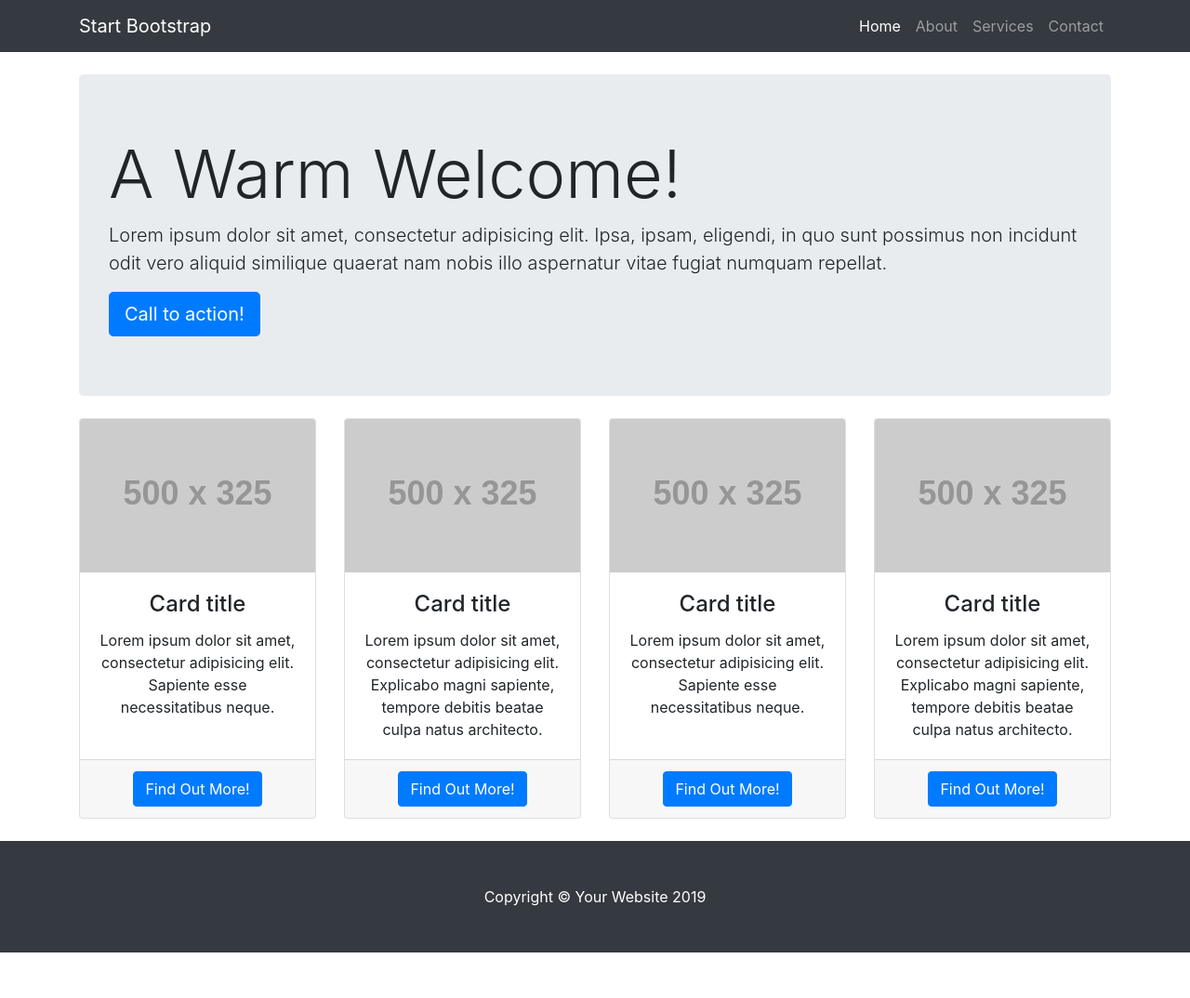
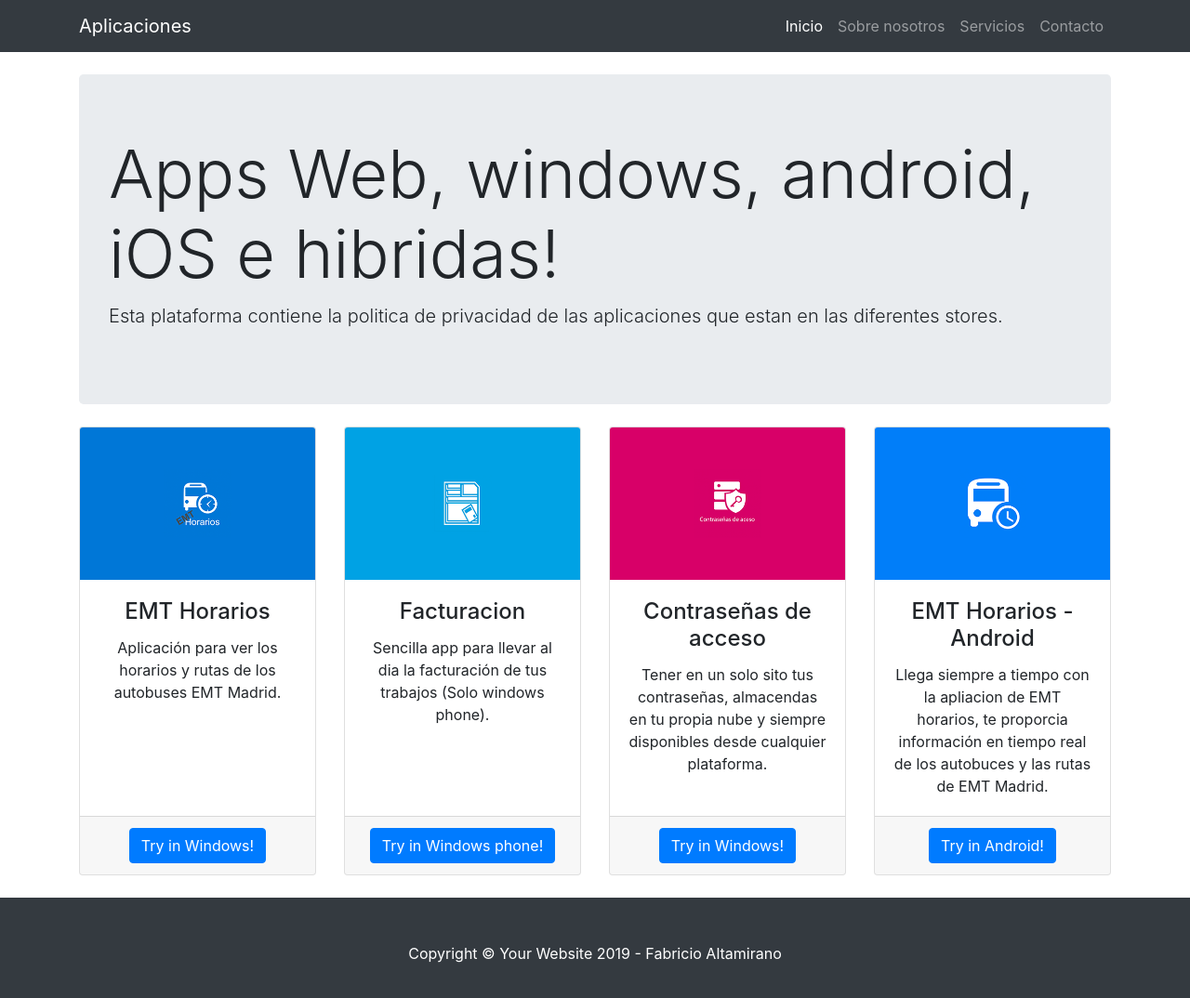
Before and after one commit to vladymix/apps_web, a plain HTML site: page index.html in a window 1280 px wide. Shown: the whole page at 93% size. Before the commit the page ends 1025 px from the top, so only its background shows below. Drawn offline with Linux system fonts and the light colour scheme; placeholder pictures from the web are drawn by us.

Commit message:
create card to all apps

```diff
--- a/index.html
+++ b/index.html
@@ -8,7 +8,7 @@
   <meta name="description" content="">
   <meta name="author" content="">
 
-  <title>Heroic Features - Start Bootstrap Template</title>
+  <title>Fabricio Altamirano - Aplicaciones Web, Winddows, Android, iOS, hibridas</title>
 
   <!-- Bootstrap core CSS -->
   <link href="vendor/bootstrap/css/bootstrap.min.css" rel="stylesheet">
@@ -23,25 +23,25 @@
   <!-- Navigation -->
   <nav class="navbar navbar-expand-lg navbar-dark bg-dark fixed-top">
     <div class="container">
-      <a class="navbar-brand" href="#">Start Bootstrap</a>
+      <a class="navbar-brand" href="#">Aplicaciones</a>
       <button class="navbar-toggler" type="button" data-toggle="collapse" data-target="#navbarResponsive" aria-controls="navbarResponsive" aria-expanded="false" aria-label="Toggle navigation">
         <span class="navbar-toggler-icon"></span>
       </button>
       <div class="collapse navbar-collapse" id="navbarResponsive">
         <ul class="navbar-nav ml-auto">
           <li class="nav-item active">
-            <a class="nav-link" href="#">Home
+            <a class="nav-link" href="#">Inicio
               <span class="sr-only">(current)</span>
             </a>
           </li>
           <li class="nav-item">
-            <a class="nav-link" href="#">About</a>
+            <a class="nav-link" href="#">Sobre nosotros</a>
           </li>
           <li class="nav-item">
-            <a class="nav-link" href="#">Services</a>
+            <a class="nav-link" href="#">Servicios</a>
           </li>
           <li class="nav-item">
-            <a class="nav-link" href="#">Contact</a>
+            <a class="nav-link" href="#">Contacto</a>
           </li>
         </ul>
       </div>
@@ -53,9 +53,8 @@
 
     <!-- Jumbotron Header -->
     <header class="jumbotron my-4">
-      <h1 class="display-3">A Warm Welcome!</h1>
-      <p class="lead">Lorem ipsum dolor sit amet, consectetur adipisicing elit. Ipsa, ipsam, eligendi, in quo sunt possimus non incidunt odit vero aliquid similique quaerat nam nobis illo aspernatur vitae fugiat numquam repellat.</p>
-      <a href="#" class="btn btn-primary btn-lg">Call to action!</a>
+      <h1 class="display-3">Apps Web, windows, android, iOS e hibridas!</h1>
+      <p class="lead">Esta plataforma contiene la politica de privacidad de las aplicaciones que estan en las diferentes stores.</p>
     </header>
 
     <!-- Page Features -->
@@ -63,52 +62,52 @@
 
       <div class="col-lg-3 col-md-6 mb-4">
         <div class="card h-100">
-          <img class="card-img-top" src="http://placehold.it/500x325" alt="">
+          <img class="card-img-top" src="resources/ic_win_emt.png" alt="">
           <div class="card-body">
-            <h4 class="card-title">Card title</h4>
-            <p class="card-text">Lorem ipsum dolor sit amet, consectetur adipisicing elit. Sapiente esse necessitatibus neque.</p>
+            <h4 class="card-title">EMT Horarios</h4>
+            <p class="card-text">Aplicación para ver los horarios y rutas de los autobuses EMT Madrid.</p>
           </div>
           <div class="card-footer">
-            <a href="#" class="btn btn-primary">Find Out More!</a>
+            <a href="#" class="btn btn-primary">Try in Windows!</a>
           </div>
         </div>
       </div>
 
       <div class="col-lg-3 col-md-6 mb-4">
         <div class="card h-100">
-          <img class="card-img-top" src="http://placehold.it/500x325" alt="">
+          <img class="card-img-top" src="resources/ic_win_invorce.png" alt="">
           <div class="card-body">
-            <h4 class="card-title">Card title</h4>
-            <p class="card-text">Lorem ipsum dolor sit amet, consectetur adipisicing elit. Explicabo magni sapiente, tempore debitis beatae culpa natus architecto.</p>
+            <h4 class="card-title">Facturacion</h4>
+            <p class="card-text">Sencilla app para llevar al dia la facturación de tus trabajos (Solo windows phone).</p>
           </div>
           <div class="card-footer">
-            <a href="#" class="btn btn-primary">Find Out More!</a>
+            <a href="#" class="btn btn-primary">Try in Windows phone!</a>
           </div>
         </div>
       </div>
 
       <div class="col-lg-3 col-md-6 mb-4">
         <div class="card h-100">
-          <img class="card-img-top" src="http://placehold.it/500x325" alt="">
+          <img class="card-img-top" src="resources/ic_win_contrasenas.png" alt="">
           <div class="card-body">
-            <h4 class="card-title">Card title</h4>
-            <p class="card-text">Lorem ipsum dolor sit amet, consectetur adipisicing elit. Sapiente esse necessitatibus neque.</p>
+            <h4 class="card-title">Contraseñas de acceso</h4>
+            <p class="card-text">Tener en un solo sito tus contraseñas, almacendas en tu propia nube y siempre disponibles desde cualquier plataforma.</p>
           </div>
           <div class="card-footer">
-            <a href="#" class="btn btn-primary">Find Out More!</a>
+            <a href="#" class="btn btn-primary">Try in Windows!</a>
           </div>
         </div>
       </div>
 
       <div class="col-lg-3 col-md-6 mb-4">
         <div class="card h-100">
-          <img class="card-img-top" src="http://placehold.it/500x325" alt="">
+          <img class="card-img-top" src="resources/ic_and_emt.png" alt="">
           <div class="card-body">
-            <h4 class="card-title">Card title</h4>
-            <p class="card-text">Lorem ipsum dolor sit amet, consectetur adipisicing elit. Explicabo magni sapiente, tempore debitis beatae culpa natus architecto.</p>
+            <h4 class="card-title">EMT Horarios - Android</h4>
+            <p class="card-text">Llega siempre a tiempo con la apliacion de EMT horarios, te proporcia información en tiempo real de los autobuces y las rutas de EMT Madrid.</p>
           </div>
           <div class="card-footer">
-            <a href="#" class="btn btn-primary">Find Out More!</a>
+            <a href="#" class="btn btn-primary">Try in Android!</a>
           </div>
         </div>
       </div>
@@ -122,7 +121,7 @@
   <!-- Footer -->
   <footer class="py-5 bg-dark">
     <div class="container">
-      <p class="m-0 text-center text-white">Copyright &copy; Your Website 2019</p>
+      <p class="m-0 text-center text-white">Copyright &copy; Your Website 2019 - Fabricio Altamirano</p>
     </div>
     <!-- /.container -->
   </footer>
```
Also changed, not shown: gulpfile.js (deleted, +0 -61 lines), resources/ic_and_emt.png (added), resources/ic_win_contrasenas.png (added), resources/ic_win_emt.png (added), resources/ic_win_invorce.png (added), 1 other file.
